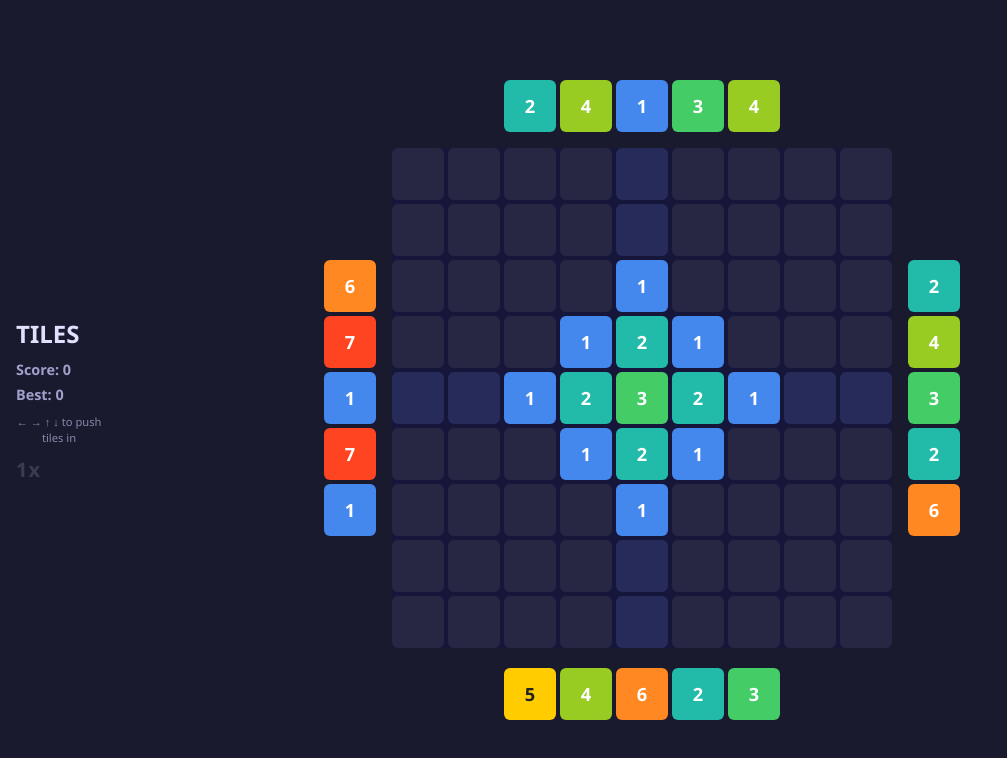
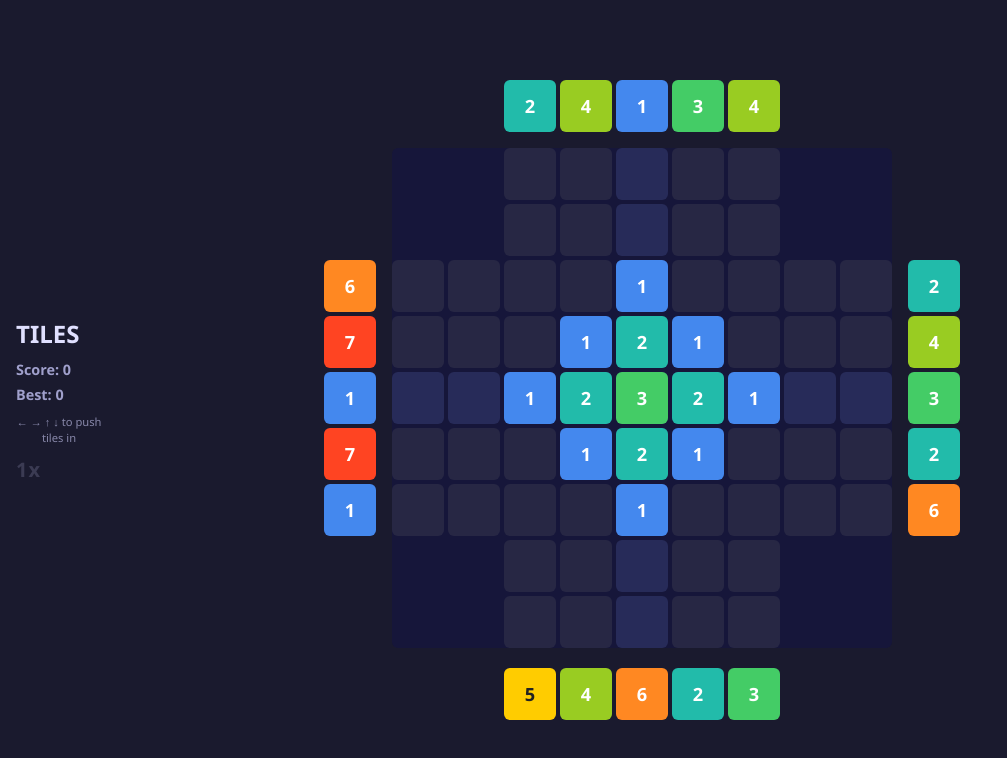
Before and after one commit to EvanCzako/Tiles2, a React (Vite) app: page / in a window 1280 px wide. Shown: the top 758 px of the page, without its empty margins (0-1007 px from the left). Built offline with nearby package versions, Linux system fonts and the light colour scheme.

Commit message:
remove unused corner grid cells

```diff
--- a/src/App.css
+++ b/src/App.css
@@ -228,6 +228,10 @@ body {
   border-radius: 6px;
 }
 
+.grid-cell--corner .tile {
+  background: transparent !important;
+}
+
 @keyframes flash-collapse {
   0% {
     transform: scale(1);
--- a/src/components/Arena.jsx
+++ b/src/components/Arena.jsx
@@ -88,10 +88,12 @@ export default function Arena() {
         }}
       >
         {grid.map((row, r) =>
-          row.map((val, c) => (
+          row.map((val, c) => {
+            const isCorner = (r <= 1 || r >= 7) && (c <= 1 || c >= 7);
+            return (
             <div
               key={`${r}-${c}`}
-              className={`grid-cell${c === CENTER_COL || r === CENTER_ROW ? ' grid-cell--center' : ''}`}
+              className={`grid-cell${c === CENTER_COL || r === CENTER_ROW ? ' grid-cell--center' : ''}${isCorner ? ' grid-cell--corner' : ''}`}
               style={{ width: CELL, height: CELL }}
             >
               <Tile
@@ -100,7 +102,8 @@ export default function Arena() {
                 centerColumn={c === CENTER_COL || r === CENTER_ROW}
               />
             </div>
-          ))
+            );
+          })
         )}
       </div>
 
```
